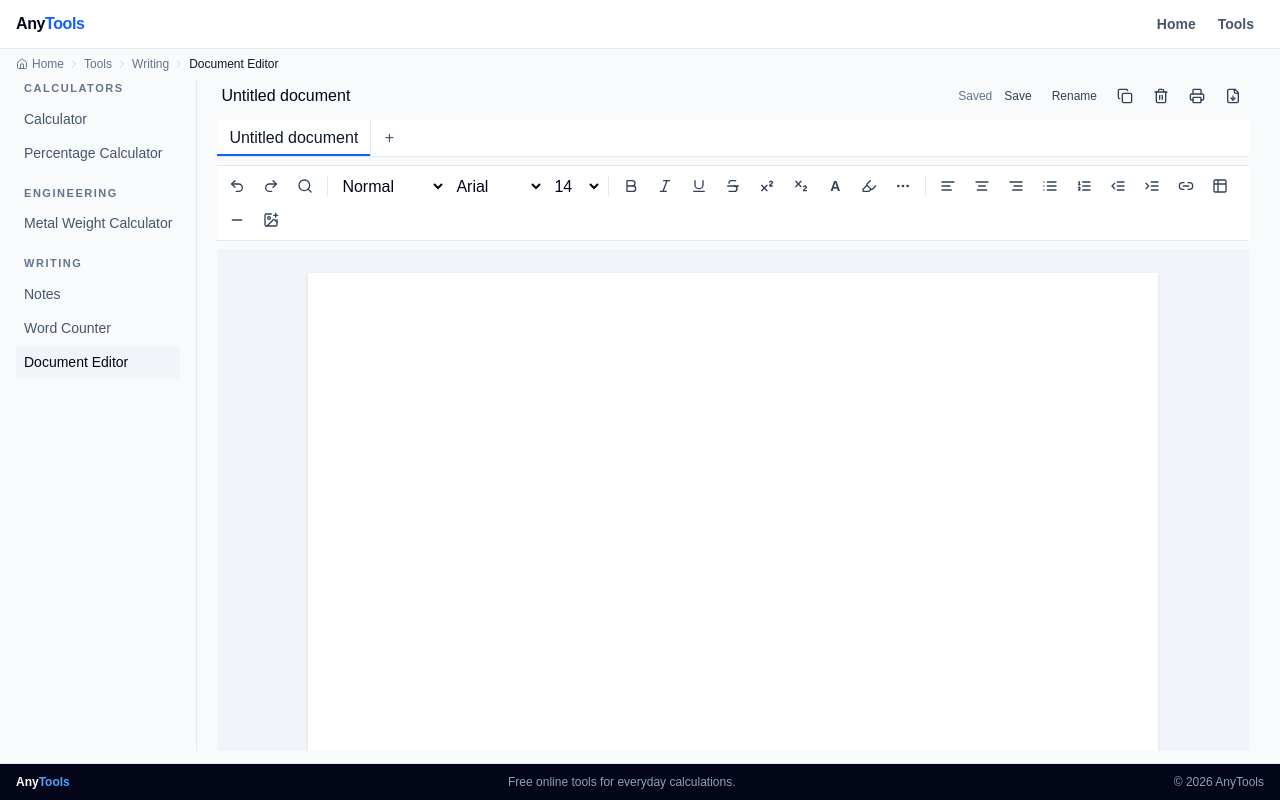
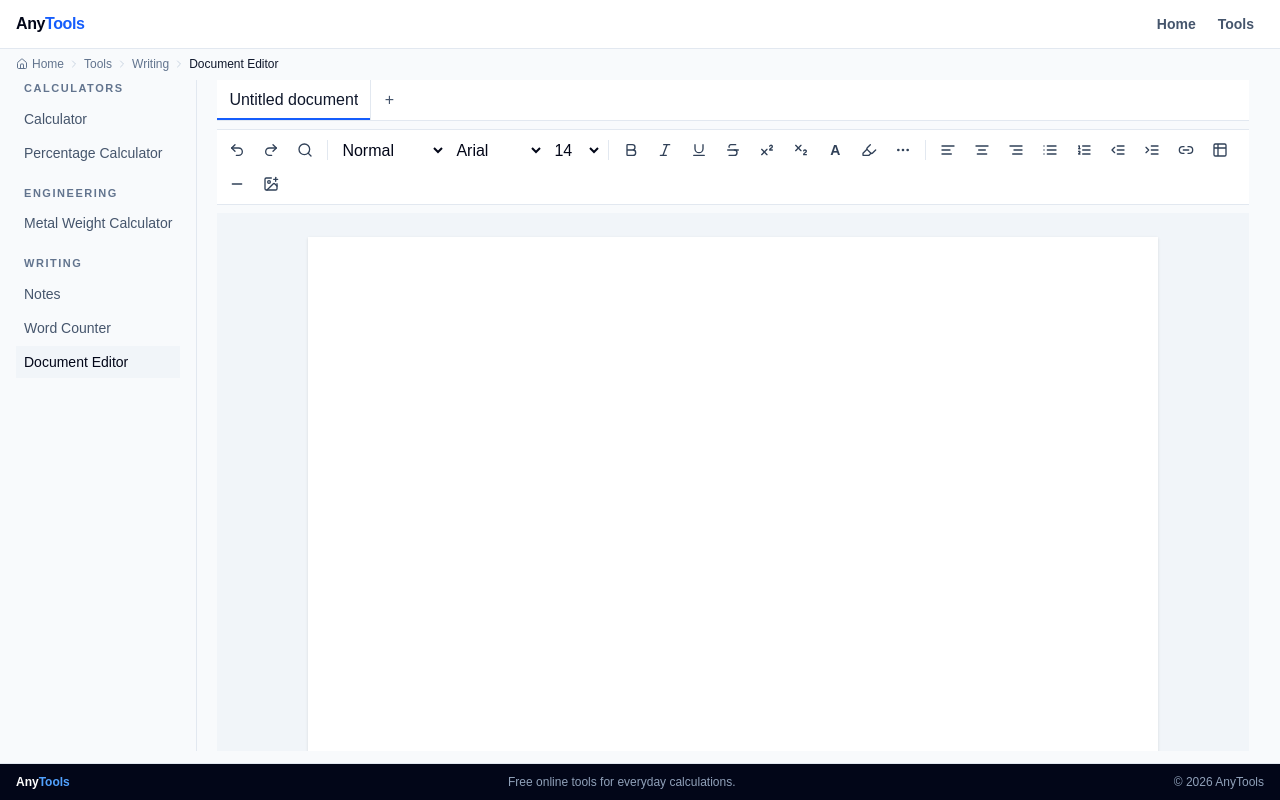
Before and after one commit to farukislamyt/any-tools, a Next.js app: page /tools/document-editor in a window 1280 px wide. Built offline with nearby package versions, Linux system fonts and the light colour scheme.

Commit message:
Use document titles directly as editor tabs

```diff
--- a/app/tools/document-editor/page.tsx
+++ b/app/tools/document-editor/page.tsx
@@ -24,14 +24,7 @@ type CommandButtonProps = { label: string; onClick: () => void; children: React.
 
 function ToolbarButton({ label, onClick, children }: CommandButtonProps) {
   return (
-    <button
-      type="button"
-      title={label}
-      aria-label={label}
-      onMouseDown={(e) => e.preventDefault()}
-      onClick={onClick}
-      className="inline-flex h-8 w-8 shrink-0 items-center justify-center text-slate-700 transition hover:bg-slate-100 active:bg-slate-200"
-    >
+    <button type="button" title={label} aria-label={label} onMouseDown={(e) => e.preventDefault()} onClick={onClick} className="inline-flex h-8 w-8 shrink-0 items-center justify-center text-slate-700 transition hover:bg-slate-100 active:bg-slate-200">
       {children}
     </button>
   );
@@ -73,11 +66,7 @@ export default function DocumentEditorPage() {
     if (!activeId || !editorRef.current) return;
     const now = Date.now();
     setDocuments((current) => {
-      const next = current.map((doc) =>
-        doc.id === activeId
-          ? { ...doc, title: title.trim() || "Untitled document", html: editorRef.current?.innerHTML ?? "", updatedAt: now }
-          : doc,
-      );
+      const next = current.map((doc) => doc.id === activeId ? { ...doc, title: title.trim() || "Untitled document", html: editorRef.current?.innerHTML ?? "", updatedAt: now } : doc);
       localStorage.setItem(STORAGE_KEY, JSON.stringify(next));
       return next;
     });
@@ -101,7 +90,6 @@ export default function DocumentEditorPage() {
         localStorage.removeItem(STORAGE_KEY);
       }
     }
-
     if (!loaded.length) {
       const legacyRaw = localStorage.getItem(LEGACY_STORAGE_KEY);
       if (legacyRaw) {
@@ -113,7 +101,6 @@ export default function DocumentEditorPage() {
         }
       }
     }
-
     if (!loaded.length) loaded = [makeDocument()];
     loaded.sort((a, b) => b.updatedAt - a.updatedAt);
     setDocuments(loaded);
@@ -173,13 +160,15 @@ export default function DocumentEditorPage() {
     setSaved(true);
   };
 
-  const renameDocument = () => {
-    const nextTitle = window.prompt("Document name", title);
+  const renameDocument = (documentId = activeId) => {
+    const current = documents.find((doc) => doc.id === documentId);
+    if (!current) return;
+    const nextTitle = window.prompt("Document name", current.title);
     if (nextTitle === null) return;
     const clean = nextTitle.trim() || "Untitled document";
-    setTitle(clean);
-    const next = documents.map((doc) => doc.id === activeId ? { ...doc, title: clean, updatedAt: Date.now() } : doc);
+    const next = documents.map((doc) => doc.id === documentId ? { ...doc, title: clean, updatedAt: Date.now() } : doc);
     persistDocuments(next);
+    if (documentId === activeId) setTitle(clean);
     setSaved(true);
   };
 
@@ -347,27 +336,7 @@ export default function DocumentEditorPage() {
   return (
     <ToolShell title="Document Editor" description="A lightweight Word-style document editor." category="Writing">
       <div className="document-editor-app flex min-h-0 w-full flex-col">
-        <div className="mb-2 flex shrink-0 flex-wrap items-center justify-between gap-2">
-          <input
-            value={title}
-            onChange={(e) => { setTitle(e.target.value); scheduleSave(); }}
-            onBlur={save}
-            aria-label="Document title"
-            className="min-w-0 flex-1 bg-transparent px-1 py-1 text-lg font-bold outline-none placeholder:text-slate-400"
-            placeholder="Document title"
-          />
-          <div className="flex items-center gap-1 text-xs text-slate-500">
-            <span>{saved ? "Saved" : "Saving…"}</span>
-            <button type="button" onClick={save} className="px-2 py-1 font-semibold text-slate-700 hover:bg-slate-100">Save</button>
-            <button type="button" onClick={renameDocument} className="px-2 py-1 font-semibold text-slate-700 hover:bg-slate-100">Rename</button>
-            <button type="button" onClick={duplicateDocument} className="inline-flex h-8 w-8 items-center justify-center text-slate-700 hover:bg-slate-100" aria-label="Duplicate document" title="Duplicate"><Copy size={16}/></button>
-            <button type="button" onClick={deleteDocument} className="inline-flex h-8 w-8 items-center justify-center text-slate-700 hover:bg-slate-100" aria-label="Delete document" title="Delete"><Trash2 size={16}/></button>
-            <button type="button" onClick={() => window.print()} className="inline-flex h-8 w-8 items-center justify-center text-slate-700 hover:bg-slate-100" aria-label="Print document" title="Print"><Printer size={16}/></button>
-            <button type="button" onClick={exportHtml} className="inline-flex h-8 w-8 items-center justify-center text-slate-700 hover:bg-slate-100" aria-label="Export HTML" title="Export HTML"><FileDown size={16}/></button>
-          </div>
-        </div>
-
-        <div className="mb-2 flex min-h-9 shrink-0 items-end border-b border-slate-200 bg-white print:hidden">
+        <div className="mb-2 flex min-h-10 shrink-0 items-end border-b border-slate-200 bg-white print:hidden">
           <div className="flex min-w-0 flex-1 items-end overflow-x-auto" role="tablist" aria-label="Open documents">
             {documents.map((doc) => (
               <button
@@ -376,22 +345,15 @@ export default function DocumentEditorPage() {
                 role="tab"
                 aria-selected={doc.id === activeId}
                 onClick={() => selectDocument(doc)}
-                title={doc.title}
-                className={`group relative flex h-9 max-w-52 min-w-28 shrink-0 items-center gap-2 border-r border-slate-200 px-3 text-left text-xs transition ${doc.id === activeId ? "bg-white font-semibold text-slate-900" : "bg-slate-50 text-slate-600 hover:bg-slate-100"}`}
+                onDoubleClick={() => renameDocument(doc.id)}
+                title={`${doc.title} — double-click to rename`}
+                className={`group relative flex h-10 max-w-56 min-w-28 shrink-0 items-center gap-2 border-r border-slate-200 px-3 text-left text-xs transition ${doc.id === activeId ? "bg-white font-semibold text-slate-900" : "bg-slate-50 text-slate-600 hover:bg-slate-100"}`}
               >
                 <span className="min-w-0 flex-1 truncate">{doc.title}</span>
                 {doc.id === activeId ? <span className="absolute inset-x-0 bottom-0 h-0.5 bg-blue-600" /> : null}
               </button>
             ))}
-            <button
-              type="button"
-              onClick={createDocument}
-              className="inline-flex h-9 w-9 shrink-0 items-center justify-center text-slate-600 hover:bg-slate-100"
-              aria-label="New document"
-              title="New document"
-            >
-              +
-            </button>
+            <button type="button" onClick={createDocument} className="inline-flex h-10 w-9 shrink-0 items-center justify-center text-lg text-slate-600 hover:bg-slate-100" aria-label="New document" title="New document">+</button>
           </div>
         </div>
 
@@ -428,7 +390,6 @@ export default function DocumentEditorPage() {
             <ToolbarButton label="Insert image" onClick={() => imageInputRef.current?.click()}><ImagePlus size={16}/></ToolbarButton>
             <input ref={imageInputRef} type="file" accept="image/*" className="sr-only" onChange={(e) => { const file = e.target.files?.[0]; if (file) insertImage(file); e.currentTarget.value = ""; }} />
           </div>
-
           {findOpen ? (
             <div className="flex flex-wrap items-center gap-2 border-t border-slate-200 bg-slate-50 px-2 py-2 text-xs">
               <input autoFocus value={findText} onChange={(e) => setFindText(e.target.value)} placeholder="Find" className="h-8 w-40 bg-white px-2 outline-none ring-1 ring-slate-200 focus:ring-slate-400" aria-label="Find text" />
@@ -443,24 +404,7 @@ export default function DocumentEditorPage() {
 
         <div className="min-h-0 flex-1 overflow-auto bg-slate-100 px-2 py-4 sm:px-4 sm:py-6">
           <article className="mx-auto min-h-[70vh] w-full max-w-[850px] bg-white px-7 py-8 shadow-sm sm:min-h-[1050px] sm:px-16 sm:py-14 print:min-h-0 print:max-w-none print:px-0 print:py-0 print:shadow-none">
-            <div
-              ref={editorRef}
-              contentEditable
-              suppressContentEditableWarning
-              spellCheck
-              className="document-editor min-h-[60vh] text-[15px] leading-7 text-slate-900 outline-none sm:min-h-[950px]"
-              onInput={() => { updateStats(); scheduleSave(); }}
-              onKeyDown={(e) => {
-                if ((e.ctrlKey || e.metaKey) && e.key.toLowerCase() === "s") { e.preventDefault(); save(); }
-                if ((e.ctrlKey || e.metaKey) && e.key.toLowerCase() === "f") { e.preventDefault(); rememberSelection(); setFindOpen(true); }
-              }}
-              onMouseUp={rememberSelection}
-              onKeyUp={rememberSelection}
-              onBlur={rememberSelection}
-              aria-label="Document editor"
-            >
-              <p><br/></p>
-            </div>
+            <div ref={editorRef} contentEditable suppressContentEditableWarning spellCheck className="document-editor min-h-[60vh] text-[15px] leading-7 text-slate-900 outline-none sm:min-h-[950px]" onInput={() => { updateStats(); scheduleSave(); }} onKeyDown={(e) => { if ((e.ctrlKey || e.metaKey) && e.key.toLowerCase() === "s") { e.preventDefault(); save(); } if ((e.ctrlKey || e.metaKey) && e.key.toLowerCase() === "f") { e.preventDefault(); rememberSelection(); setFindOpen(true); } }} onMouseUp={rememberSelection} onKeyUp={rememberSelection} onBlur={rememberSelection} aria-label="Document editor"><p><br/></p></div>
           </article>
         </div>
         <div className="mt-2 flex shrink-0 items-center justify-end gap-4 px-1 text-xs text-slate-500 print:hidden"><span>{stats.words} words</span><span>{stats.characters} characters</span><span>{documents.length} document{documents.length === 1 ? "" : "s"}</span></div>
```
